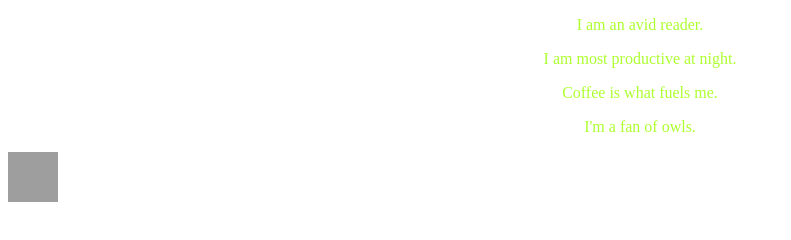
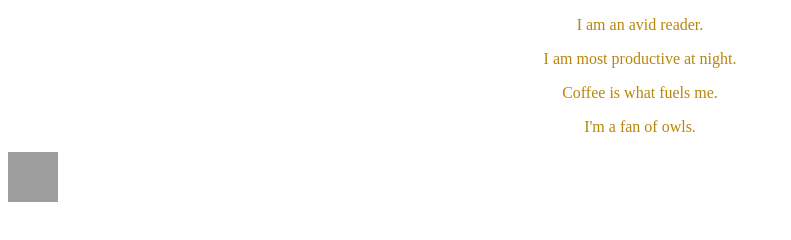
Before and after one commit to Plast3c/about-zakary-smith, a plain HTML site: page index.html in a window 1280 px wide. Shown: the whole page, without its empty margins (0-791 px from the left). Drawn offline with Linux system fonts and the light colour scheme; grey boxes are pictures that could not be loaded.

Commit message:
final with css

```diff
--- a/style.css
+++ b/style.css
@@ -1,2 +1,2 @@
-p {color: greenyellow}
+p {color: darkgoldenrod}
 .center {text-align: center}
```
